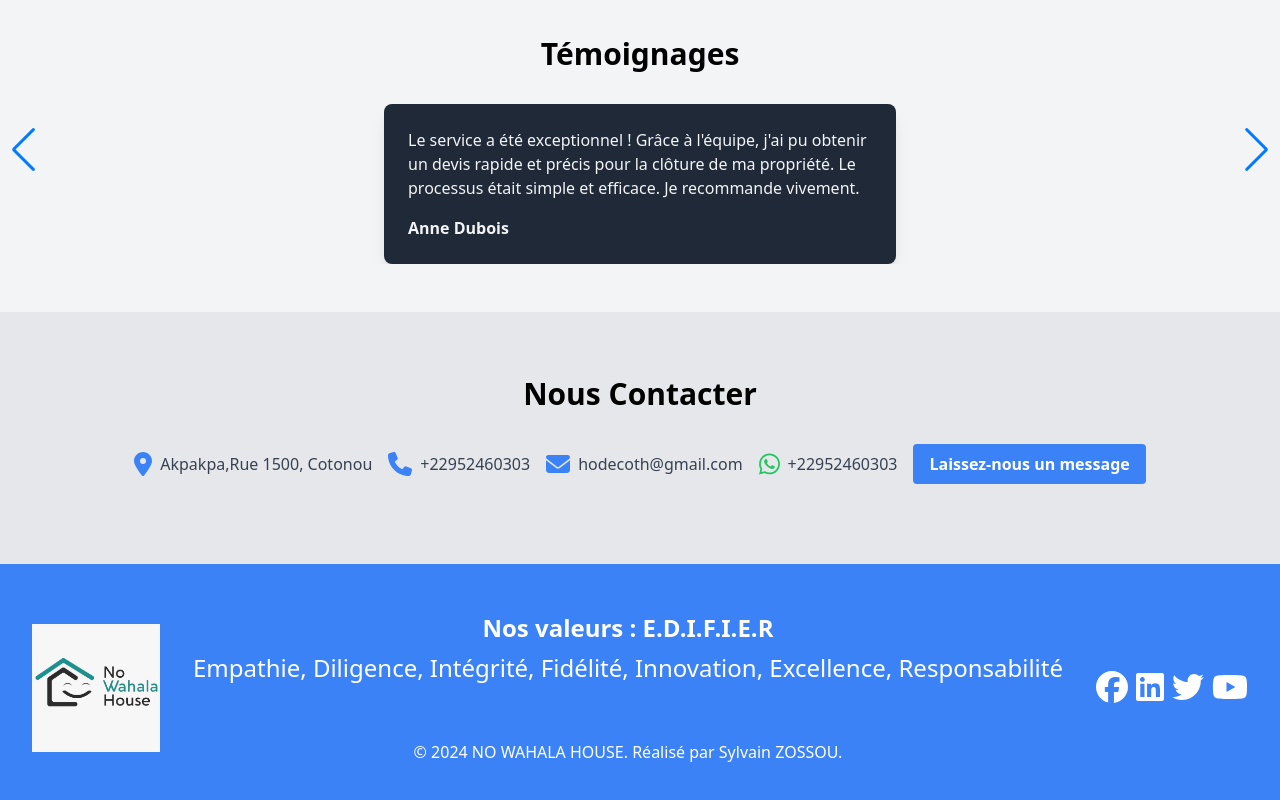
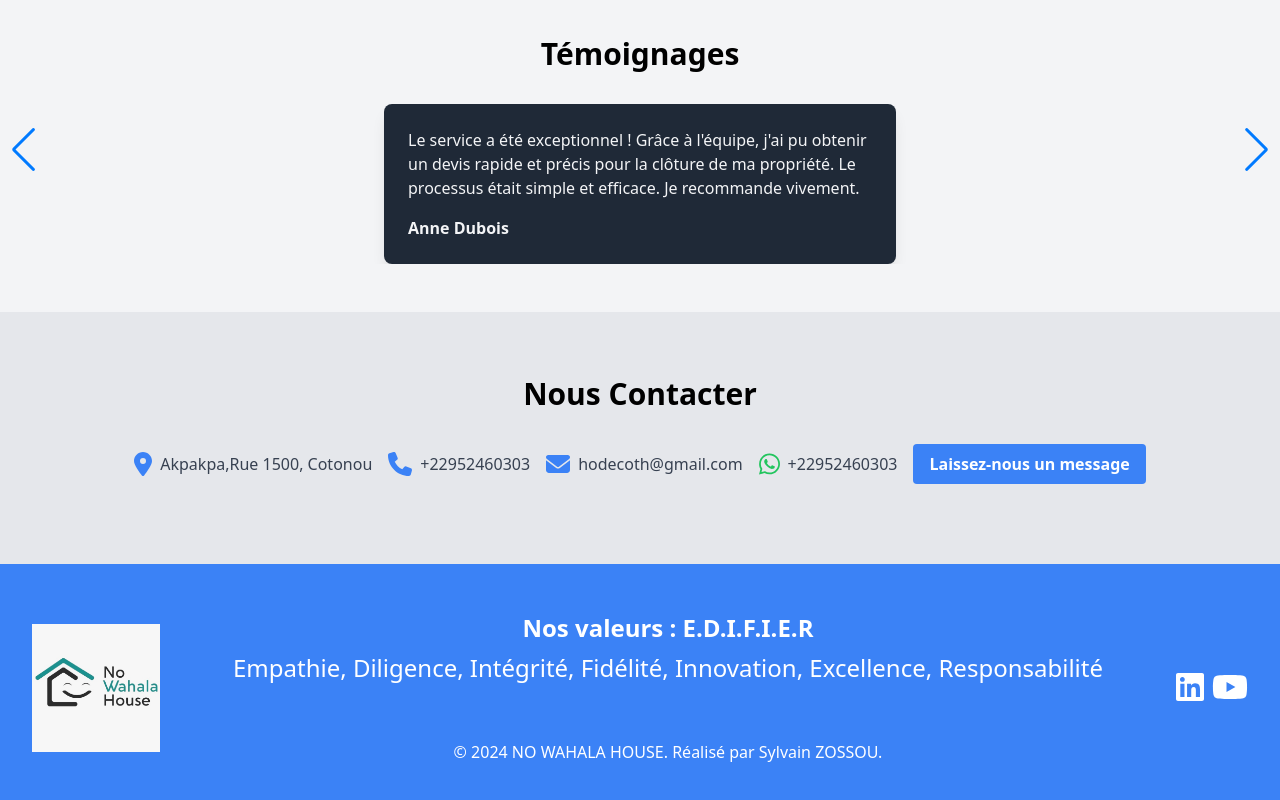
Before and after one commit to SylvainMarcosGit/nowahalahouse, a React (Vite) app: page / in a window 1280 px wide. Shown: the part 900-1700 px from the top of the page. Built offline with nearby package versions, Linux system fonts and the light colour scheme.

Commit message:
suppression des liens facebook et twiter

```diff
--- a/api/sendEmail.js
+++ b/api/sendEmail.js
@@ -9,7 +9,6 @@ export default async function handler(req, res) {
     }
 
     try {
-      console.log('Envoi de l\'email...'); // Journal de début d'envoi
       const transporter = nodemailer.createTransport({
         service: 'gmail',
         auth: {
@@ -24,12 +23,8 @@ export default async function handler(req, res) {
         subject: `Nouveau message de ${name}`,
         text: `Vous avez reçu un nouveau message de ${name} (${email}):\n\n${message}`,
       };
-
-      const info = await transporter.sendMail(mailOptions);
-      console.log('Email envoyé:', info); // Journal de succès
       res.status(200).json({ message: 'Votre message a été envoyé avec succès' });
     } catch (error) {
-      console.error('Erreur lors de l\'envoi de l\'email:', error); // Journal d'erreur
       res.status(500).json({ message: 'Erreur lors de l\'envoi de l\'email' });
     }
   } else {
--- a/src/components/Footer.jsx
+++ b/src/components/Footer.jsx
@@ -3,9 +3,7 @@ import { FontAwesomeIcon } from "@fortawesome/react-fontawesome";
 import logo2 from "../assets/images/about/logo2.jpg";
 
 import {
-  faFacebook,
   faLinkedin,
-  faTwitter,
   faYoutube,
 } from "@fortawesome/free-brands-svg-icons";
 
@@ -31,28 +29,12 @@ const Footer = () => {
         {/* Réseaux sociaux */}
         <div className="flex justify-center sm:justify-end mt-4 sm:mt-0">
           <a
-            href="https://www.facebook.com/entreprise"
-            target="_blank"
-            rel="noopener noreferrer"
-            className="text-white mr-2"
-          >
-            <FontAwesomeIcon icon={faFacebook} size="2x" />
-          </a>
-          <a
             href="https://fr.linkedin.com/posts/coth-hode-23b0a4241_nowahalahouse-activity-7214538425033465856-i-m9"
             target="_blank"
             rel="noopener noreferrer"
             className="text-white mr-2"
           >
             <FontAwesomeIcon icon={faLinkedin} size="2x" />
-          </a>
-          <a
-            href="https://www.twitter.com/entreprise"
-            target="_blank"
-            rel="noopener noreferrer"
-            className="text-white mr-2"
-          >
-            <FontAwesomeIcon icon={faTwitter} size="2x" />
           </a>
           <a
             href="https://www.youtube.com/channel/UCFIIt0SF5p-fLzmdHLkFqGQ"
```
